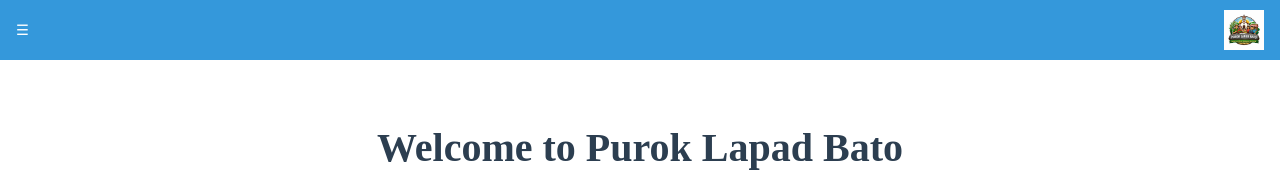
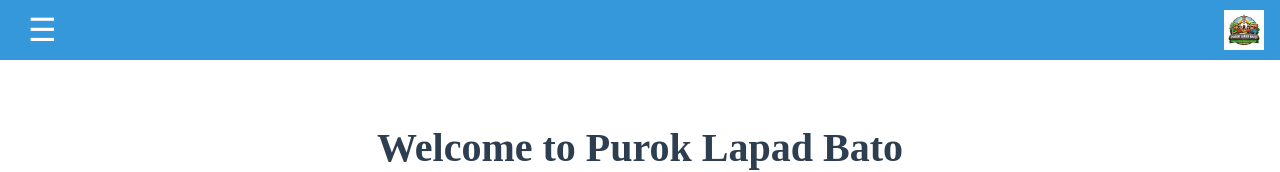
Before and after one commit to kentoy-rgb/vue-3-js-starter, a Vue app: page / in a window 1280 px wide. Shown: the top 172 px of the page. Built offline with nearby package versions, Linux system fonts and the light colour scheme; no server answers; the database is empty; what quasar would draw is missing.

Commit message:
Task 7: Fixing Issue

```diff
--- a/src/components/common/Sidebar.vue
+++ b/src/components/common/Sidebar.vue
@@ -73,7 +73,7 @@ export default {
 }
 
 .sidebar--open {
-  left: 0;
+  left: 0 !important;
 }
 
 .sidebar__header {
@@ -137,6 +137,10 @@ export default {
     left: -250px;
   }
 
+  .sidebar--open {
+    left: 0 !important;
+  }
+
   .sidebar__header h3 {
     font-size: 1.5rem;
   }
--- a/src/layouts/DefaultLayout.vue
+++ b/src/layouts/DefaultLayout.vue
@@ -1,7 +1,14 @@
 <template>
   <div class="default-layout">
+    <div v-if="sidebarOpen && !isAdminAuthenticated" class="overlay" @click="closeSidebar"></div>
+
     <header class="layout-header" :class="{ 'header--shifted': sidebarOpen && !isAdminAuthenticated }">
-      <button v-if="!isAdminAuthenticated" @click="sidebarOpen = !sidebarOpen" class="menu-toggle">☰</button>
+      <button
+        v-if="!isAdminAuthenticated"
+        @click="toggleSidebar"
+        @touchend.prevent="toggleSidebar"
+        class="menu-toggle"
+      >☰</button>
       <img src="/logo.png" alt="Purok Lapad Bato Logo" class="logo" />
     </header>
 
@@ -11,7 +18,7 @@
       <slot />
     </main>
 
-    <Footer />
+    <Footer :class="{ 'footer--shifted': sidebarOpen && !isAdminAuthenticated }" />
   </div>
 </template>
 
@@ -35,6 +42,14 @@ export default {
     isAdminAuthenticated() {
       return adminStore.isAuthenticated
     }
+  },
+  methods: {
+    toggleSidebar() {
+      this.sidebarOpen = !this.sidebarOpen
+    },
+    closeSidebar() {
+      this.sidebarOpen = false
+    }
   }
 }
 </script>
@@ -57,6 +72,8 @@ export default {
   height: 60px;
   box-sizing: border-box;
   transition: margin-left 0.3s ease;
+  position: relative;
+  z-index: 1001;
 }
 
 .header--shifted {
@@ -74,9 +91,18 @@ export default {
   background: none;
   border: none;
   color: white;
-  font-size: 0.9rem;
+  font-size: 2rem;
   cursor: pointer;
-  padding: 0;
+  padding: 0.75rem;
+  line-height: 1;
+  min-width: 48px;
+  min-height: 48px;
+  display: flex;
+  align-items: center;
+  justify-content: center;
+  touch-action: manipulation;
+  -webkit-tap-highlight-color: rgba(255, 255, 255, 0.3);
+  user-select: none;
 }
 
 .logo {
@@ -94,13 +120,32 @@ export default {
   margin-left: 300px;
 }
 
+.overlay {
+  position: fixed;
+  top: 0;
+  left: 0;
+  width: 100%;
+  height: 100%;
+  background: rgba(0, 0, 0, 0.5);
+  z-index: 999;
+}
+
+.footer--shifted {
+  margin-left: 300px;
+  transition: margin-left 0.3s ease;
+}
+
 @media (max-width: 768px) {
   .layout-header {
     padding: 0.75rem;
   }
 
   .header--shifted {
-    margin-left: 0;
+    margin-left: 250px;
+  }
+
+  .menu-toggle {
+    font-size: 2.5rem;
   }
 
   .logo {
@@ -114,5 +159,9 @@ export default {
   .content--shifted {
     margin-left: 0;
   }
+
+  .footer--shifted {
+    margin-left: 250px;
+  }
 }
 </style>
```
